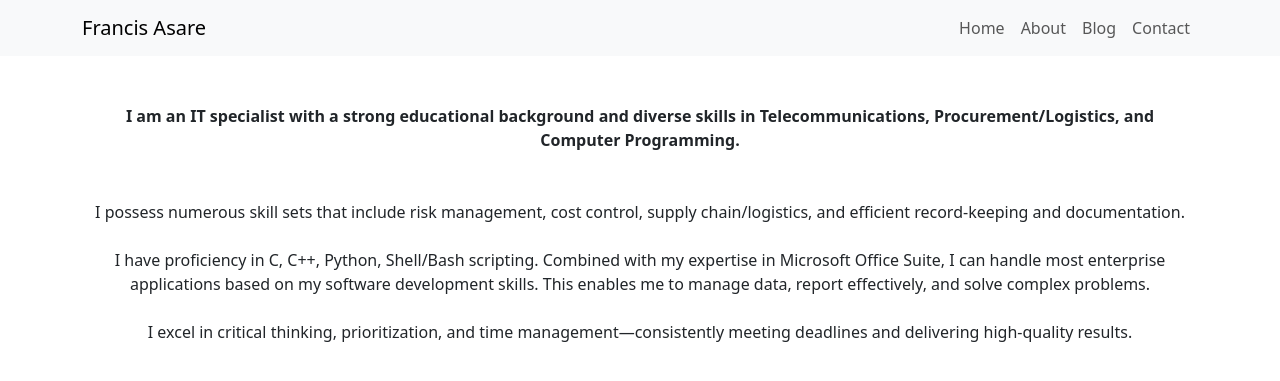
After one commit to fa437/py_flask_web, a Flask app: page /about in a window 1280 px wide. The commit adds this page. Shown: the top 381 px of the page. Run offline with Flask 3, Linux system fonts and the light colour scheme.

Commit message:
tabs are working. work on the rest

```diff
--- /dev/null
+++ b/templates/about.html
@@ -0,0 +1,25 @@
+{% extends "base.html" %}
+
+{% block content %}
+<div class="container text-center my-5">
+    <p><strong>
+        I am an IT specialist with a strong educational background and diverse skills in
+        Telecommunications, Procurement/Logistics, and Computer Programming.
+    </strong></p>
+</div>
+
+<div class="container text-center mb-5">
+    <p>
+        I possess numerous skill sets that include risk management, cost control,
+        supply chain/logistics, and efficient record-keeping and documentation.
+        <br><br>
+        I have proficiency in C, C++, Python, Shell/Bash scripting. Combined with
+        my expertise in Microsoft Office Suite, I can handle most enterprise applications
+        based on my software development skills. This enables me to manage data,
+        report effectively, and solve complex problems.
+        <br><br>
+        I excel in critical thinking, prioritization, and time management—consistently
+        meeting deadlines and delivering high-quality results.
+    </p>
+</div>
+{% endblock %}
--- /dev/null
+++ b/templates/base.html
@@ -0,0 +1,40 @@
+<!-- templates/base.html -->
+<!DOCTYPE html>
+<html lang="en">
+<head>
+    <meta charset="UTF-8">
+    <title>{% block title %}My Site{% endblock %}</title>
+    <link rel="stylesheet" href="https://cdn.jsdelivr.net/npm/bootstrap@5.3.0/dist/css/bootstrap.min.css">
+    <style>
+        .navbar-light-gray {
+            background-color: #343a40; /* Dark gray */
+        }
+    </style>
+</head>
+<body>
+
+    <!-- Navbar -->
+	<nav class="navbar navbar-expand-lg navbar-light bg-light">
+        <div class="container">
+            <a class="navbar-brand" href="{{ url_for('homepage') }}">Francis Asare</a>
+            <button class="navbar-toggler" type="button" data-bs-toggle="collapse" data-bs-target="#navbarNav">
+                <span class="navbar-toggler-icon"></span>
+            </button>
+            <div class="collapse navbar-collapse" id="navbarNav">
+                <ul class="navbar-nav ms-auto">
+                    <li class="nav-item"><a class="nav-link" href="{{ url_for('homepage') }}">Home</a></li>
+                    <li class="nav-item"><a class="nav-link" href="{{ url_for('about') }}">About</a></li>
+                    <li class="nav-item"><a class="nav-link" href="{{ url_for('blog') }}">Blog</a></li>
+                    <li class="nav-item"><a class="nav-link" href="{{ url_for('contact') }}">Contact</a></li>
+                </ul>
+            </div>
+        </div>
+    </nav>
+
+    <!-- Page Content -->
+    <div class="container mt-4">
+        {% block content %}{% endblock %}
+    </div>
+
+</body>
+</html>
--- a/templates/create_ticket.html
+++ b/templates/create_ticket.html
@@ -1,3 +1,6 @@
+{% extends "base.html" %}
+
+{% block content %}
 <!DOCTYPE html>
 <html lang="en">
 <head>
@@ -60,3 +63,5 @@
 	</form>
 </body>
 </html>
+
+{% endblock %}
--- a/templates/index.html
+++ b/templates/index.html
@@ -1,3 +1,6 @@
+{% extends "base.html" %}
+
+{% block content %}
 <!DOCTYPE html>
 <html lang="en">
 <head>
@@ -81,3 +84,5 @@
     <script src="https://cdn.jsdelivr.net/npm/bootstrap@5.3.0/dist/js/bootstrap.bundle.min.js"></script>
 </body>
 </html>
+
+{% endblock %}
--- a/templates/success.html
+++ b/templates/success.html
@@ -1,3 +1,6 @@
+{% extends "base.html" %}
+
+{% block content %}
 <!DOCTYPE html>
 <html lang="en">
 <head>
@@ -66,3 +69,5 @@
     </div>
 </body>
 </html>
+
+{% endblock %}
```
Also changed, not shown: templates/blog.html (added, +9 -0 lines), templates/contact.html (added, +9 -0 lines), templates/homepage.html (+6 -19 lines).
